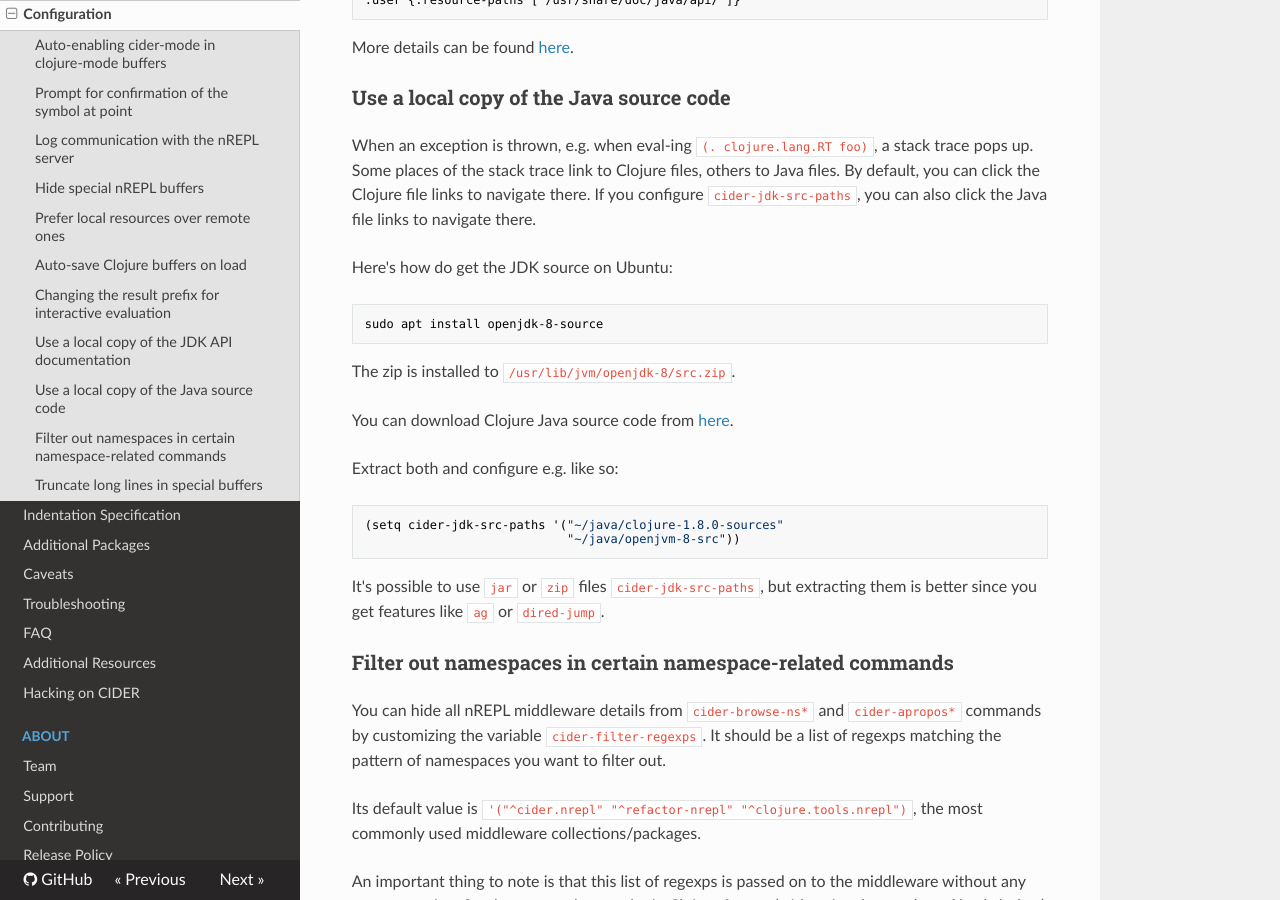
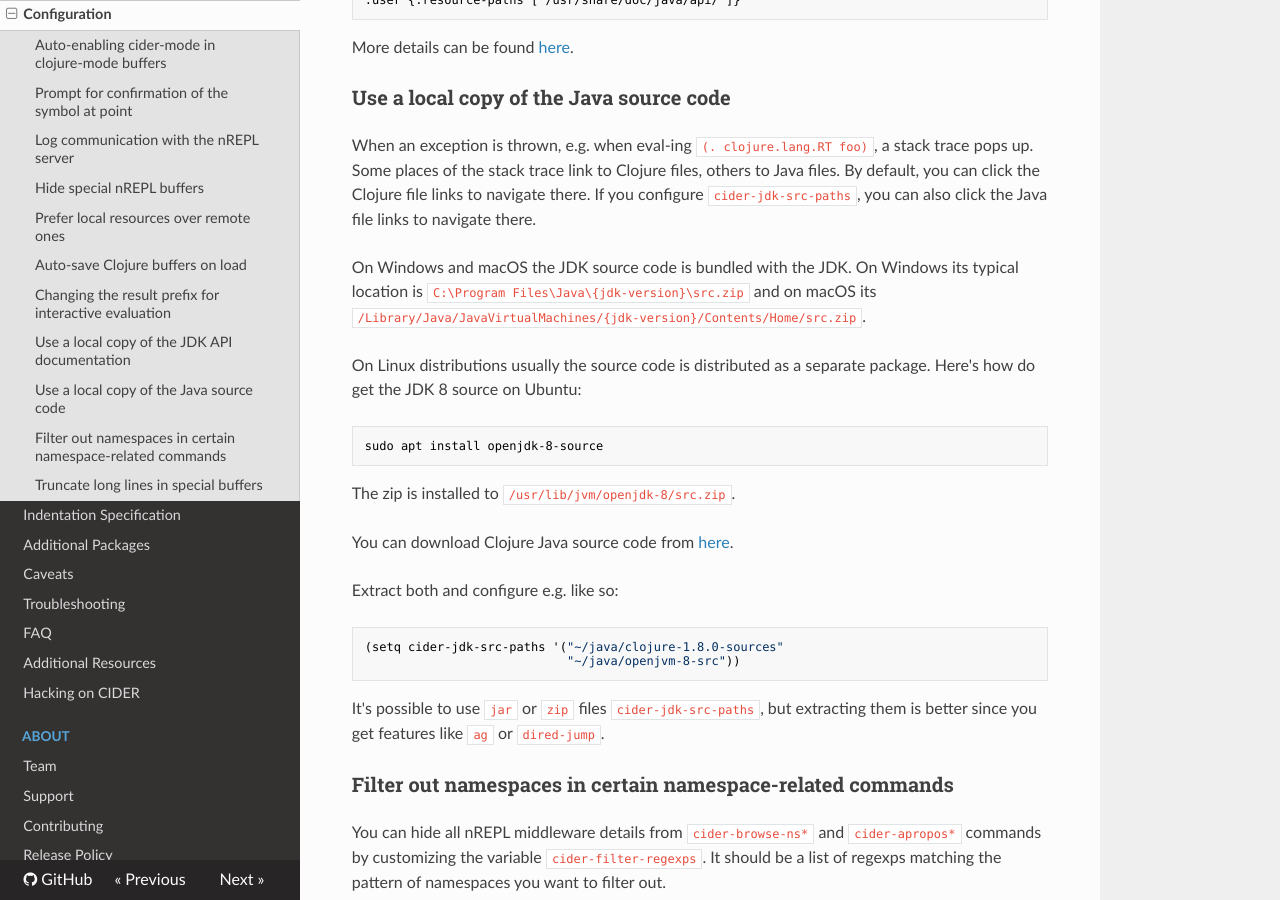
Before and after one commit to clojure-emacs/cider, an MkDocs documentation site: the page built from doc/configuration.md, in a window 1280 px wide and 900 px high, scrolled down 2281 px. Built offline with MkDocs 1.6.1, drawn with Linux system fonts in a browser that asks for light colours; nearby versions of some CDN libraries; old or Windows-style settings are respelled for this version of MkDocs.

Commit message:
Improve a bit of documentation from the previous commit

```diff
--- a/doc/configuration.md
+++ b/doc/configuration.md
@@ -125,7 +125,12 @@ others to Java files. By default, you can click the Clojure file links to
 navigate there. If you configure `cider-jdk-src-paths`, you can also click the
 Java file links to navigate there.
 
-Here's how do get the JDK source on Ubuntu:
+On Windows and macOS the JDK source code is bundled with the JDK. On Windows its
+typical location is `C:\Program Files\Java\{jdk-version}\src.zip`
+and on macOS its `/Library/Java/JavaVirtualMachines/{jdk-version}/Contents/Home/src.zip`.
+
+On Linux distributions usually the source code is distributed as a separate package.
+Here's how do get the JDK 8 source on Ubuntu:
 
     sudo apt install openjdk-8-source
 
```
Also changed, not shown: 1 other file.
